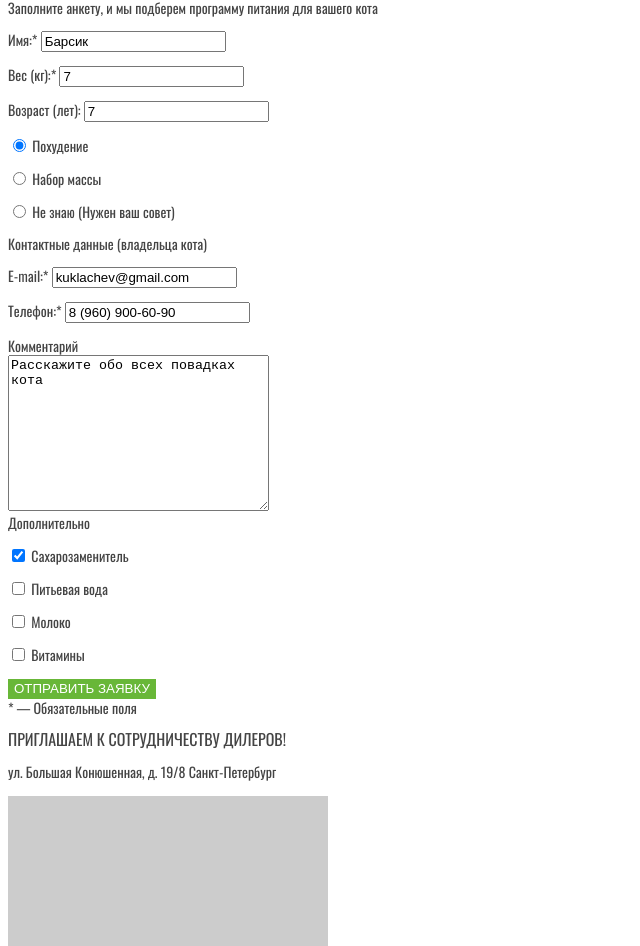
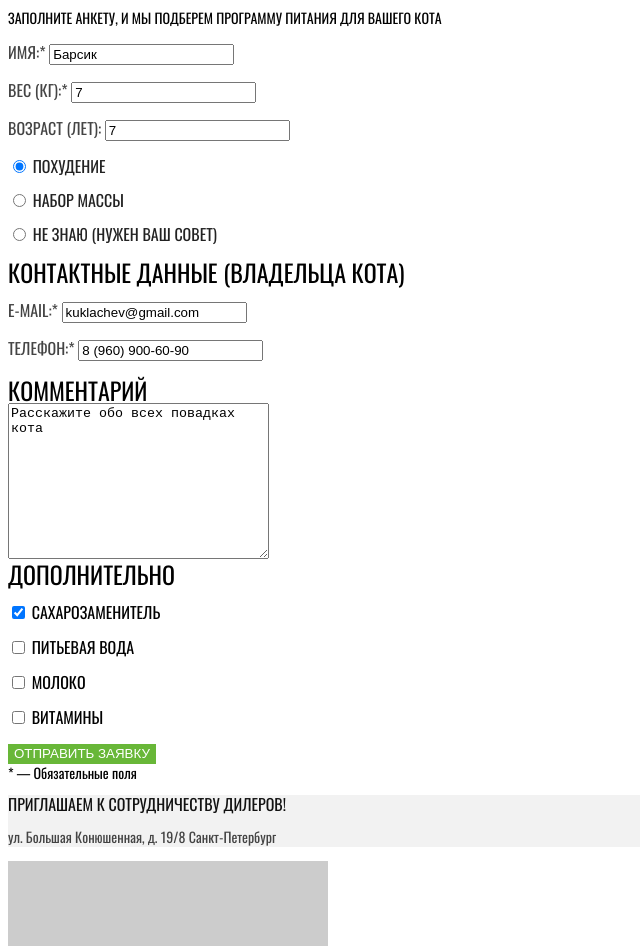
Before and after one commit to Freudehoff/1364755-cat-energy-21, a website: page source/form.html in a window 1280 px wide. Shown: the part 183-1129 px from the top of the page, without its empty margins (0-640 px from the left). Drawn offline with nearby package versions, Linux system fonts and the light colour scheme; files that its build step writes are made by us from their sources; placeholder pictures from the web are drawn by us.

Commit message:
Стилизация страницы формы

```diff
--- a/source/form.html
+++ b/source/form.html
@@ -9,23 +9,23 @@
 
 <body class="page__body">
   <header class="page-header">
-    <a class="page-header__logo-first" href="index.html">
-      <img src="https://via.placeholder.com/33x37" alt="Интернет магазин «Кэт энерджи»">
-    </a>
-    <a class="page-header__logo-second" href="index.html">
-      <img src="https://via.placeholder.com/101x18" alt="Интернет магазин «Кэт энерджи»">
-    </a>
     <nav class="main-navigation">
+      <a class="page-header__logo-first" href="index.html">
+        <img src="https://via.placeholder.com/33x37" alt="Интернет магазин «Кэт энерджи»">
+      </a>
+      <a class="page-header__logo-second" href="index.html">
+        <img src="https://via.placeholder.com/101x18" alt="Интернет магазин «Кэт энерджи»">
+      </a>
       <button class="main-navigation__toggle" type="button"><span class="visually-hidden">Открыть меню</span></button>
       <ul class="main-navigation__list list">
-        <li class="main-navigation__item list__item">
-          <a href="index.html">Главная</a>
+        <li class="main-navigation__item">
+          <a class="list__link" href="index.html">Главная</a>
         </li>
-        <li class="main-navigation__item list__item">
-          <a href="catalog.html">Каталог продукции</a>
+        <li class="main-navigation__item">
+          <a class="list__link" href="catalog.html">Каталог продукции</a>
         </li>
-        <li class="main-navigation__item list__item list__item--current">
-          <a>Подбор программы</a>
+        <li class="main-navigation__item main-navigation__item--current">
+          <a class="list__link">Подбор программы</a>
         </li>
       </ul>
     </nav>
@@ -35,65 +35,65 @@
     <p class="page-main__text">Заполните анкету, и мы подберем программу питания для вашего кота</p>
     <form class="page-main__form form" action="https://echo.htmlacademy.ru" method="post">
       <div class="form__item">
-        <p class="form__option option">
-          <label class="option__title" for="name">Имя:*</label>
-          <input class="option__field" type="text" name="characteristics" id="name" value="Барсик" required>
+        <p class="form__option">
+          <label class="form__option-title" for="name">Имя:*</label>
+          <input class="form__option-field" type="text" name="characteristics" id="name" value="Барсик" required>
         </p>
-        <p class="form__option option">
-          <label class="option__title" for="weight">Вес (кг):*</label>
-          <input class="option__field" type="text" name="characteristics" id="weight" value="7" required>
+        <p class="form__option">
+          <label class="form__option-title" for="weight">Вес (кг):*</label>
+          <input class="form__option-field" type="text" name="characteristics" id="weight" value="7" required>
         </p>
-        <p class="form__option option">
-          <label class="option__title" for="age">Возраст (лет):</label>
-          <input class="option__field" type="text" name="characteristics" id="age" value="7">
+        <p class="form__option">
+          <label class="form__option-title" for="age">Возраст (лет):</label>
+          <input class="form__option-field" type="text" name="characteristics" id="age" value="7">
+        </p>
+      </div>
+      <div class="form__item wish">
+        <p class="form__option">
+          <input class="form__option-radio" type="radio" name="weight" id="slimming" value="slimming" checked>
+          <label class="form__option-title" for="slimming">Похудение</label>
+        </p>
+        <p class="form__option">
+          <input class="form__option-radio" type="radio" name="weight" id="gain" value="gain">
+          <label class="form__option-title" for="gain">Набор массы</label>
+        </p>
+        <p class="form__option">
+          <input class="form__option-radio" type="radio" name="weight" id="dontknow" value="dontknow">
+          <label class="form__option-title" for="dontknow">Не знаю (Нужен ваш совет)</label>
         </p>
       </div>
       <div class="form__item">
-        <p class="form__option option">
-          <input class="option__radio" type="radio" name="weight" id="slimming" value="slimming" checked>
-          <label class="option__title" for="slimming">Похудение</label>
+        <span class="form__item-title">Контактные данные (владельца кота)</span>
+        <p class="form__option">
+          <label class="form__option-title" for="email">E-mail:*</label>
+          <input class="form__option-field" type="email" name="contact" id="email" value="kuklachev@gmail.com" required>
         </p>
-        <p class="form__option option">
-          <input class="option__radio" type="radio" name="weight" id="gain" value="gain">
-          <label class="option__title" for="gain">Набор массы</label>
-        </p>
-        <p class="form__option option">
-          <input class="option__radio" type="radio" name="weight" id="dontknow" value="dontknow">
-          <label class="option__title" for="dontknow">Не знаю (Нужен ваш совет)</label>
+        <p class="form__option">
+          <label class="form__option-title" for="tel">Телефон:*</label>
+          <input class="form__option-field" type="tel" name="contact" id="tel" value="8 (960) 900-60-90" required>
         </p>
       </div>
-      <div class="form__item item">
-        <span class="item__title">Контактные данные (владельца кота)</span>
-        <p class="form__option option">
-          <label class="option__title" for="email">E-mail:*</label>
-          <input class="option__field" type="email" name="contact" id="email" value="kuklachev@gmail.com" required>
+      <div class="form__item">
+        <label class="form__item-title" for="comment">Комментарий</label><br>
+        <textarea class="form__item-field" name="comment" id="comment" cols="30" rows="10">Расскажите обо всех повадках кота</textarea>
+      </div>
+      <div class="form__item form__extra">
+        <span class="form__item-title">Дополнительно</span>
+        <p class="form__option">
+          <input class="form__option-checkbox" type="checkbox" name="extra" id="sweetener" checked>
+          <label class="form__option-title" for="sweetener">Сахарозаменитель</label>
         </p>
-        <p class="form__option option">
-          <label class="option__title" for="tel">Телефон:*</label>
-          <input class="option__field" type="tel" name="contact" id="tel" value="8 (960) 900-60-90" required>
+        <p class="form__option">
+          <input class="form__option-checkbox" type="checkbox" name="extra" id="water">
+          <label class="form__option-title" for="water">Питьевая вода</label>
         </p>
-      </div>
-      <div class="form__item item">
-        <label class="item__title" for="comment">Комментарий</label><br>
-        <textarea class="item__field" name="comment" id="comment" cols="30" rows="10">Расскажите обо всех повадках кота</textarea>
-      </div>
-      <div class="form__item item">
-        <span class="item__title">Дополнительно</span>
-        <p class="form__option option">
-          <input class="option__checkbox" type="checkbox" name="extra" id="sweetener" checked>
-          <label class="option__title" for="sweetener">Сахарозаменитель</label>
+        <p class="form__option">
+          <input class="form__option-checkbox" type="checkbox" name="extra" id="milk">
+          <label class="form__option-title" for="milk">Молоко</label>
         </p>
-        <p class="form__option option">
-          <input class="option__checkbox" type="checkbox" name="extra" id="water">
-          <label class="option__title" for="water">Питьевая вода</label>
-        </p>
-        <p class="form__option option">
-          <input class="option__checkbox" type="checkbox" name="extra" id="milk">
-          <label class="option__title" for="milk">Молоко</label>
-        </p>
-        <p class="form__option option">
-          <input class="option__checkbox" type="checkbox" name="extra" id="vitamins">
-          <label class="option__title" for="vitamins">Витамины</label>
+        <p class="form__option">
+          <input class="form__option-checkbox" type="checkbox" name="extra" id="vitamins">
+          <label class="form__option-title" for="vitamins">Витамины</label>
         </p>
       </div>
       <button class="form__button button" type="button">Отправить заявку</button>
@@ -101,11 +101,11 @@
     <span class="page-main__required">* — Обязательные поля</span>
   </main>
   <footer class="page-footer">
-    <section class="page-footer__contacts contacts">
+    <section class="contacts">
       <h2 class="contacts__heading">Приглашаем к сотрудничеству дилеров!</h2>
       <p class="contacts__text">ул. Большая Конюшенная, д. 19/8 Санкт-Петербург</p>
     </section>
-    <section class="page-footer__map">
+    <section class="map">
       <h2 class="visually-hidden">Карта</h2>
       <img src="https://via.placeholder.com/320x362" alt="ул. Большая Конюшенная, д. 19/8 Санкт-Петербург">
     </section>
@@ -113,21 +113,21 @@
       <div class="page-footer__logo">
         <img src="https://via.placeholder.com/128x24" alt="Интернет магазин «Кэт энерджи»">
       </div>
-      <section class="page-footer__social social">
+      <section class="social">
         <h2 class="visually-hidden">Давайте дружить!</h2>
         <ul class="social__list list">
-          <li class="social__item list__item">
+          <li class="social__item">
             <a class="social__link social__link--vkontakte" href="#">Мы в Вконтакте</a>
           </li>
-          <li class="social__item list__item">
+          <li class="social__item">
             <a class="social__link social__link--instagram" href="#">Мы в Инстаграме</a>
           </li>
-          <li class="social__item list__item">
+          <li class="social__item">
             <a class="social__link social__link--facebook" href="#">Мы в Фейсбуке</a>
           </li>
         </ul>
       </section>
-      <section class="page-footer__copyright copyright">
+      <section class="copyright">
         <h2 class="visually-hidden">Разработано</h2>
         <a class="copyright__button" href="https://htmlacademy.ru/intensive/adaptive" target="_blank">
           <span>HTML Academy</span>
--- a/source/less/blocks/contacts.less
+++ b/source/less/blocks/contacts.less
@@ -1,7 +1,12 @@
+.contacts {
+  background-color: @basic-grey;
+}
+
 .contacts__heading {
   font-size: 16px;
   font-weight: 400;
   text-transform: uppercase;
+  color: @special-black;
 }
 
 .contacts__text {
--- /dev/null
+++ b/source/less/blocks/form.less
@@ -0,0 +1,18 @@
+.form__item {
+  font-size: 16px;
+  text-transform: uppercase;
+}
+
+.wish {
+  color: @special-dark-grey2;
+}
+
+.form__item-title {
+  font-size: 24px;
+  line-height: 26px;
+  color: @basic-black;
+}
+
+.form__extra {
+  color: @basic-black;
+}
--- /dev/null
+++ b/source/less/blocks/page-main.less
@@ -0,0 +1,16 @@
+.page-title {
+  font-size: 36px;
+  font-weight: 400;
+  line-height: 36px;
+  color: @basic-black;
+}
+
+.page-main__text {
+  text-transform: uppercase;
+  color: @basic-black;
+}
+
+.page-main__required {
+  line-height: 16px;
+  color: @basic-black;
+}
--- a/source/less/global/variables.less
+++ b/source/less/global/variables.less
@@ -5,5 +5,6 @@
 @basic-grey: #F2F2F2;
 @basic-black: #000000;
 @special-dark-grey: #444444;
+@special-dark-grey2: #222222;
 @special-black: #111111;
 @special-grey: #EAEAEA;
--- a/source/less/style.less
+++ b/source/less/style.less
@@ -9,9 +9,11 @@
 @import "blocks/page.less";
 @import "blocks/page__body.less";
 @import "blocks/page-header.less";
+@import "blocks/page-main.less";
 @import "blocks/presentation.less";
 @import "blocks/features.less";
 @import "blocks/example.less";
+@import "blocks/form.less";
 @import "blocks/page-footer.less";
 @import "blocks/contacts.less";
 @import "blocks/copyright.less";
```
Also changed, not shown: source/index.html (+16 -17 lines), source/less/blocks/example.less (line endings or trailing spaces).
